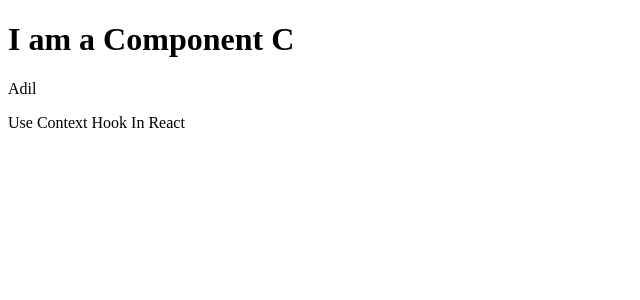
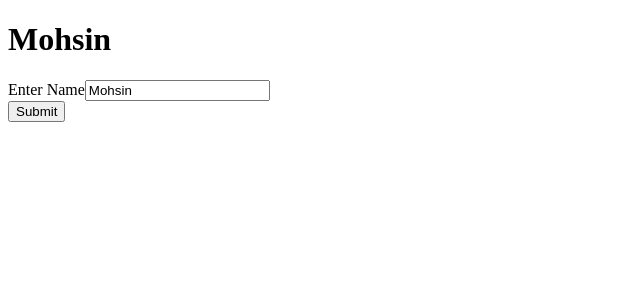
Before and after one commit to mohsinsaleheen1/React-Practice-Basic-to-Advance-, a React (Vite) app in the folder ClassComponent/: page / in a window 1280 px wide. Shown: the top 300 px of the page, without its empty margins (0-640 px from the left). Built offline with nearby package versions, Linux system fonts and the light colour scheme.

Commit message:
Add ControlledComp Use cLass

```diff
--- a/ClassComponent/src/App.jsx
+++ b/ClassComponent/src/App.jsx
@@ -17,6 +17,7 @@
 import UseEffectPrac from "./components/Hooks/UseEffectPrac";
 import CompA from "./components/contexthook/CompA";
 import CompMain from "./components/contexthook/CompMain";
+import ControlledComClass from "./components/Forms/ControlledComClass";
 class App extends Component {
   render() {
     return (
@@ -41,7 +42,8 @@
         {/* <USwitharray /> */}
         {/* <UseEffectPrac /> */}
         {/* <CompA/> */}
-        <CompMain />
+        {/* <CompMain /> */}
+        <ControlledComClass />
       </>
     );
   }
--- /dev/null
+++ b/ClassComponent/src/components/Forms/ControlledComClass.jsx
@@ -0,0 +1,34 @@
+import React, { Component } from "react";
+
+export default class ControlledComClass extends Component {
+  constructor(props) {
+    super(props);
+
+    this.state = {
+      data: "Mohsin",
+    };
+  }
+  handleForm = (e) => {
+    console.log(e);
+    this.setState({
+      data: e.target.value,
+    });
+  };
+  render() {
+    return (
+      <div>
+        <form>
+          <h1>{this.state.data}</h1>
+          <label htmlFor="">Enter Name</label>
+          <input
+            type="text"
+            value={this.state.data}
+            onChange={this.handleForm}
+          />
+          <br />
+          <input type="submit" value="Submit" />
+        </form>
+      </div>
+    );
+  }
+}
```
